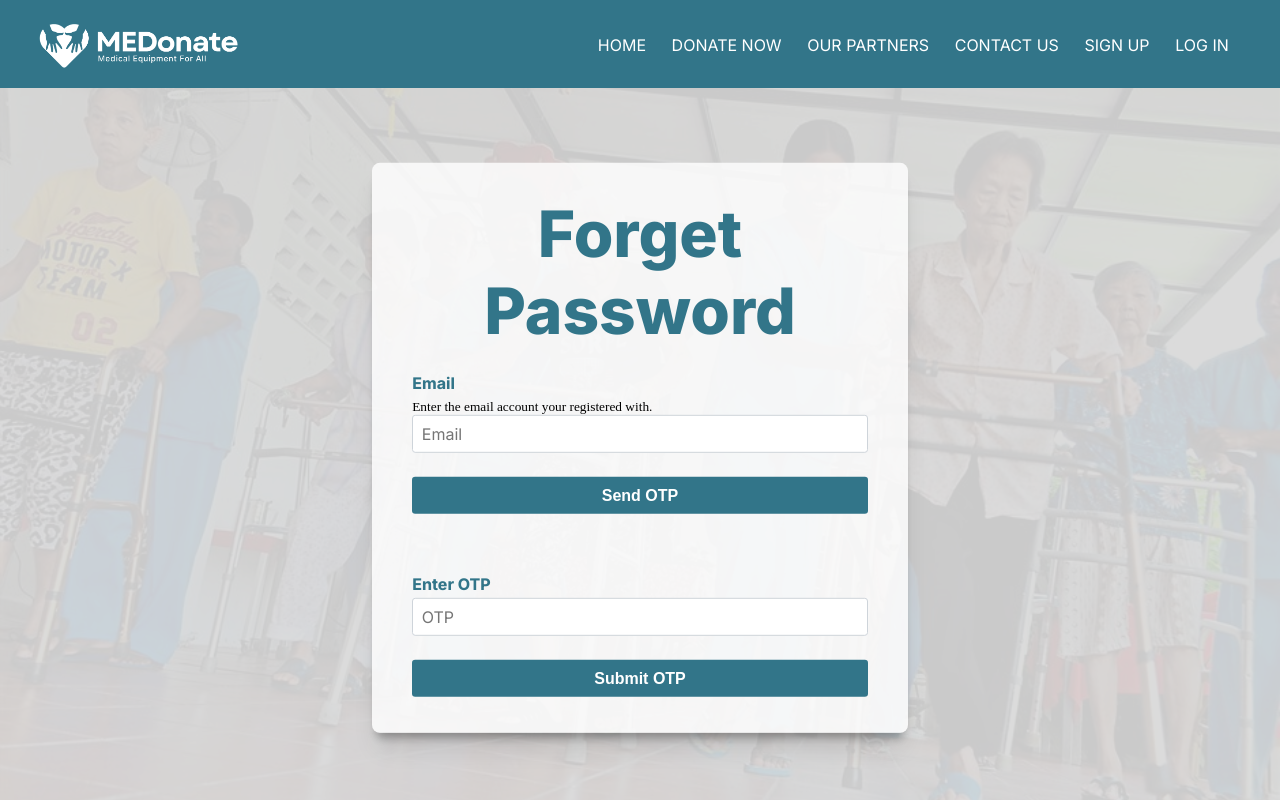
After one commit to lalapromax/WebDev, a Flask app: page /passwordOTP in a window 1280 px wide. The commit adds this page. Run offline with Flask 3, Linux system fonts and the light colour scheme.

Commit message:
Forgot Password OTP page

```diff
--- a/app.py
+++ b/app.py
@@ -1,10 +1,14 @@
 import os
 
-import requests
 from dotenv import load_dotenv
 from flask import Flask, g, render_template, request, redirect, url_for, flash, session, jsonify
 from pymongo import MongoClient
 from pymongo.server_api import ServerApi
+
+#For Forget Password OTP
+from flask_mail import Mail, Message
+import pyotp
+import time
 
 import atexit
 import certifi
@@ -35,14 +39,26 @@ oauth.register(
 #loads content of env file
 load_dotenv()
 
-
+#Server Information
 MONGODB_URI = os.environ.get("MONGODB_URI")
 MONGO_DB_NAME = os.environ.get("MONGO_DB_NAME", "app_db")
+
+#Google Auth Information
 GOOGLE_CLIENT_ID = os.environ.get("GOOGLE_CLIENT_ID", None)
 GOOGLE_CLIENT_SECRET = os.environ.get("GOOGLE_CLIENT_SECRET", None)
 GOOGLE_DISCOVERY_URL = (
     "https://accounts.google.com/.well-known/openid-configuration"
 )
+
+#Mailing Service Information
+app.config['MAIL_SERVER'] = 'smtp.gmail.com'
+app.config['MAIL_PORT'] = 587
+app.config['MAIL_USE_TLS'] = True
+app.config['MAIL_USE_SSL'] = False
+app.config['MAIL_USERNAME'] = os.environ.get('MAIL_USERNAME')
+app.config['MAIL_PASSWORD'] = os.environ.get('MAIL_PASSWORD')
+
+mail = Mail(app)
 
 ca = certifi.where() #Secure connection
 
@@ -117,7 +133,7 @@ def register():
 
 # Google sign-in authentication
 @app.route("/login/google")
-def googleLogin():
+def google_login():
     redirect_uri = url_for('authorize', _external=True)
     print("REDIRECT URI:", redirect_uri)  # debug
     return oauth.google.authorize_redirect(redirect_uri, prompt='select_account')
@@ -189,8 +205,110 @@ def login():
 
     return render_template("login.html")
 
+@app.route("/forget-password", methods=["GET", "POST"])
+def forget_password():
+
+    if request.method == "POST":
+
+        action = request.form.get("action")
+
+# ----------Send OTP-----------#
+        if action == "send_otp":
+
+            email = request.form.get("email")
+            users = g.db.users
+
+            recipient = users.find_one({"email": email})
+
+            if not recipient:
+                flash("Account with that email does not exist.")
+                return redirect(url_for('forget_password'))
+
+            #Generate OTP
+            otp = pyotp.random_base32()
+            totp = pyotp.TOTP(otp, interval=60)
+
+            generated_otp = totp.now()
+
+            # Store information in session
+            session["reset_email"] = email
+            session["reset_otp_secret"] = otp
+
+            #Send email
+            subject = "MEDonate - Forget Password OTP"
+            body = (
+                f"""
+            Hello {recipient['name']},
+
+            This is your one-time-password to login to your MEDonate account.
+
+            OTP: {generated_otp}
+
+            This OTP is valid for one minute.
+
+            MEDonate
+                    """)
+
+            try:
+
+                msg = Message(
+                    subject=subject,
+                    sender=app.config['MAIL_USERNAME'],
+                    recipients=[recipient['email']]
+                )
+
+                msg.body = body
+
+                mail.send(msg)
+
+                flash("OTP has been sent to your email.")
+
+            except Exception as e:
+                print("Email error:", e)
+                flash("Failed to send OTP.")
+
+#----------Verify OTP-----------#
+        elif action == "verify_otp":
+
+            entered_otp = request.form.get("otp")
+
+            secret = session.get("reset_otp_secret")
+
+            if not secret:
+                flash("Please request an OTP first.")
+                return redirect(url_for("forget_password"))
+
+            totp = pyotp.TOTP(secret, interval=60)
+
+            if totp.verify(entered_otp):
+
+                email = session.get("reset_email")
+
+            #Correct OTP
+                session["otp_verified"] = True
+                flash("OTP verified successfully.")
+
+                return redirect(url_for("reset_password"))
+
+            else:
+
+                flash("Invalid or expired OTP.")
+
+                return redirect(url_for("forget_password"))
+
+    return render_template('forgetpassword.html')
+
+@app.route("/passwordOTP")
+def password_otp():
+
+
+
+
+    return render_template("forgetpassword.html")
+
 @app.route("/logout")
 def logout():
+
     session.pop('user', None)
     return redirect(url_for("index"))
 
--- a/requirements.txt
+++ b/requirements.txt
@@ -3,4 +3,7 @@ PyMongo~=4.18.1
 dnspython~=2.8.0
 certifi~=2026.7.22
 python-dotenv~=1.2.3
-Flask-PyMongo~=3.0.1
+Authlib~=1.8.0
+requests~=2.34.2
+flask-mail~=0.10.0
+PyOTP~=2.10.0
--- /dev/null
+++ b/templates/forgetpassword.html
@@ -0,0 +1,37 @@
+{% extends "base.html" %}
+
+{% block content %}
+
+  <div>
+        <img src="/static/assets/default-background.png" class="background-img">
+        <div class="form-card">
+
+            <!--SEND OTP FORM-->
+            <form method="POST" action ="{{ url_for('forget_password') }}" class="login-form">
+                <h1 class="big-title">Forget Password</h1>
+                <div class="form-group">
+
+                    <label>Email</label>
+                    <small>Enter the email account your registered with.</small>
+                    <input type="text" name="email" placeholder="Email" required>
+
+                </div>
+                 <button type= "submit" name ="action" value="send_otp" class="login-btn">
+                    Send OTP
+                </button>
+            </form>
+
+            <!--VERIFY OTP FORM-->
+            <form method="POST" action="{{ url_for('forget_password') }}" class="login-form">
+
+                <div class="form-group">
+                    <label>Enter OTP</label>
+                    <input type="text" name="otp" placeholder="OTP" required>
+                </div>
+                 <button type="submit" name ="action" value ="verify_otp" class="login-btn" href="">Submit OTP</button>
+            </form>
+
+
+        </div>
+  </div>
+{% endblock %}
--- a/templates/login.html
+++ b/templates/login.html
@@ -16,7 +16,7 @@
                     <input type="password" name="password" placeholder="Password" required>
                 </div>
                 <button type="submit" class="login-btn">Login</button>
-                <a href="https://www.youtube.com/watch?v=dQw4w9WgXcQ" class="forgot-password">
+                <a href="/forget-password" class="forgot-password">
                     Forgot Password? Click Here
                 </a>
                 <br>
```
